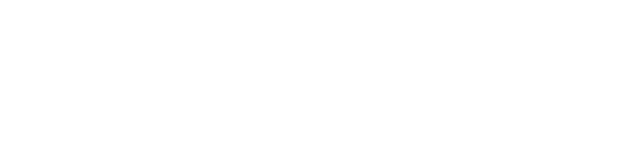
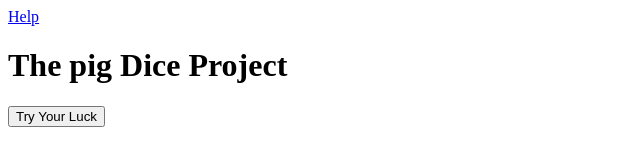
Before and after one commit to daviekish/Pig-Dice, a plain HTML site: page index.html in a window 1280 px wide. Shown: the whole page, without its empty margins (0-640 px from the left). Drawn offline with Linux system fonts and the light colour scheme.

Commit message:
addtion of button and styling

```diff
--- a/index.html
+++ b/index.html
@@ -11,7 +11,13 @@
 </head>
 
 <body>
+	<div class="top-nav">
+		<a href="#help" target="_blank" rel="noopener noreferrer">Help</a>
+	</div>
 
+	</div>
+	<h1>The pig Dice Project</h1>
+	<button>Try Your Luck</button>
 </body>
 
 </html>
--- a/js/scripts.js
+++ b/js/scripts.js
@@ -0,0 +1 @@
+// User Interface
```
